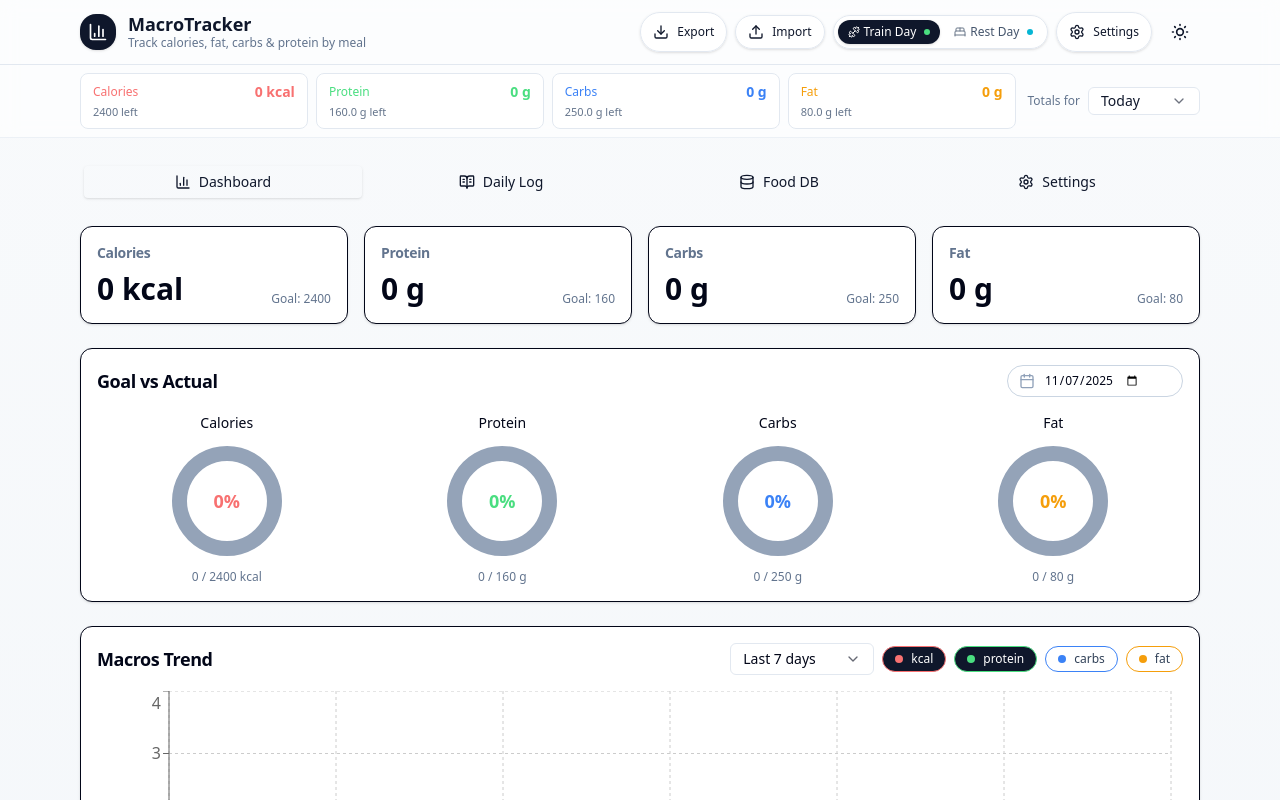
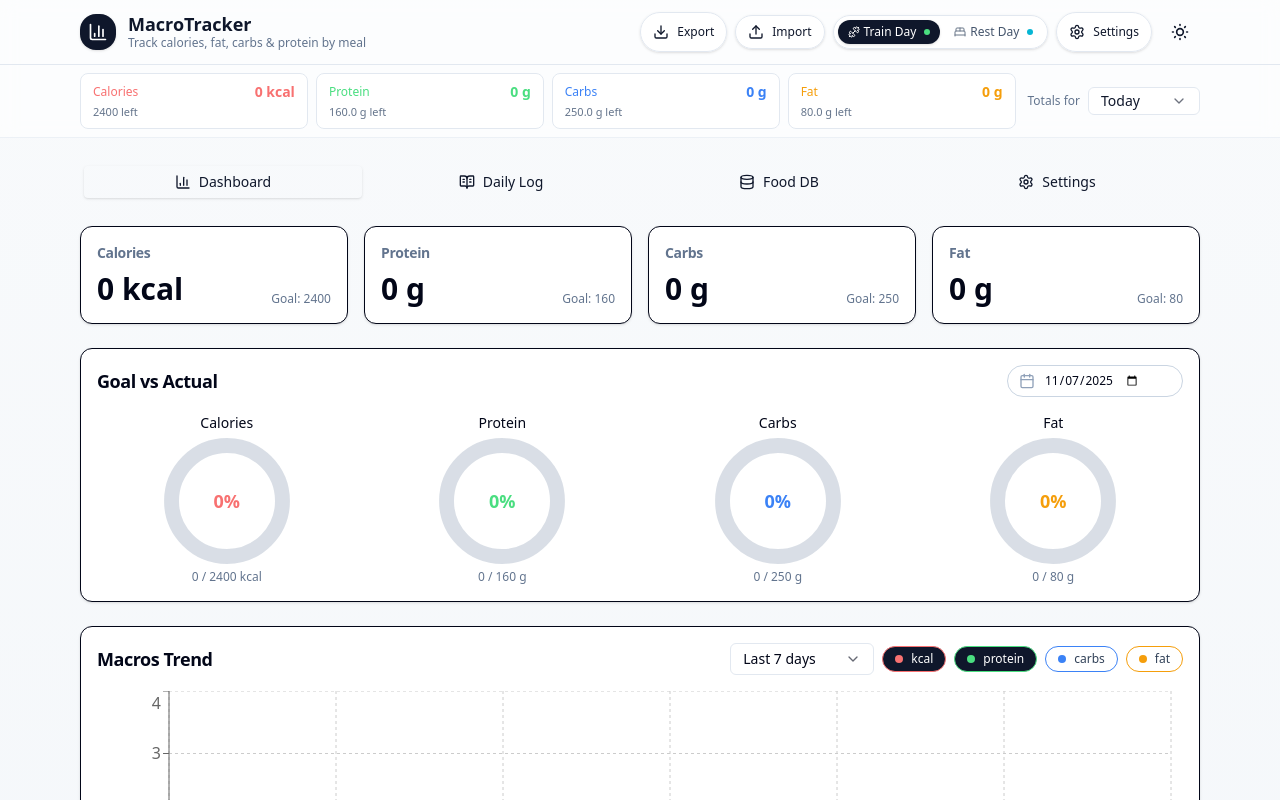
Before and after one commit to worldpeacemetta/WorldPeaceBuilder, a React (Vite) app: page / in a window 1280 px wide. Shown: the top 800 px of the page. Built offline with nearby package versions, Linux system fonts and the light colour scheme.

Commit message:
Improve goal donut overage visualization

```diff
--- a/src/App.jsx
+++ b/src/App.jsx
@@ -1230,97 +1230,81 @@ function AvgTile({ label, entries, foods, days, from }){
 function GoalDonut({ label, color, actual, goal, unit }) {
   const a = Math.max(0, actual || 0);
   const g = Math.max(0, goal || 0);
-  const pct = pctOf(a, g);
-
-  const safePct = Number.isFinite(pct) ? pct : 0;
-  const basePct = Math.min(Math.max(safePct, 0), 100);
-  const overPct = safePct > 100 ? Math.min(safePct - 100, 100) : 0;
-  const remainingPct = safePct < 100 ? Math.max(0, 100 - basePct) : 0;
-
-  const baseData = [];
-  const overlayData = [];
-
-  if (g > 0) {
-    if (basePct > 0) {
-      baseData.push({
-        name: 'Actual',
-        value: basePct,
-        displayValue: Math.min(a, g),
-        fill: color,
-      });
-    }
-
-    if (remainingPct > 0) {
-      baseData.push({
-        name: 'Remaining',
-        value: remainingPct,
-        displayValue: Math.max(0, g - a),
-        fill: COLORS.gray,
-      });
-    }
-
-    if (overPct > 0) {
-      overlayData.push({
-        name: 'Over',
-        value: overPct,
-        displayValue: Math.max(0, a - g),
-        fill: darkenHex(color, 0.7),
-      });
-
-      if (overPct < 100) {
-        overlayData.push({
-          name: 'Cap',
-          value: 100 - overPct,
-          displayValue: 0,
-          fill: 'transparent',
-        });
-      }
-    }
-  } else if (a > 0) {
-    baseData.push({ name: 'Actual', value: 100, displayValue: a, fill: color });
-  } else {
-    baseData.push({ name: 'Empty', value: 100, displayValue: 0, fill: COLORS.gray });
-  }
-
-  if (baseData.length === 0) {
-    baseData.push({ name: 'Empty', value: 100, displayValue: 0, fill: COLORS.gray });
-  }
+  const pctRaw = g > 0 ? (a / g) * 100 : 0;
+  const pct = Number.isFinite(pctRaw) ? Math.round(pctRaw) : 0;
+
+  const basePct = g > 0 ? Math.min(Math.max(pctRaw, 0), 100) : a > 0 ? 100 : 0;
+  const overPct = g > 0 ? Math.min(Math.max(pctRaw - 100, 0), 100) : 0;
+
+  const radius = 52;
+  const strokeWidth = 14;
+  const circumference = 2 * Math.PI * radius;
+
+  const dashFor = (percent) => {
+    if (percent <= 0) return `0 ${circumference}`;
+    if (percent >= 100) return `${circumference} 0.0001`;
+    const length = (percent / 100) * circumference;
+    return `${length} ${circumference - length}`;
+  };
+
+  const baseDasharray = dashFor(basePct);
+  const overDasharray = dashFor(overPct);
+
+  const overlayColor = darkenHex(color, 0.55);
+  const hasGoal = g > 0;
 
   return (
     <div className="flex flex-col items-center justify-center">
-      <div className="text-sm font-medium mb-1">{label}</div>
-      <div className="relative w-32 h-32">
-        <ResponsiveContainer width="100%" height="100%">
-          <PieChart>
-            <Pie data={baseData} dataKey="value" innerRadius={40} outerRadius={55} startAngle={90} endAngle={-270} stroke="none">
-              {baseData.map((d, i) => (
-                <Cell key={`base-${i}`} fill={d.fill} />
-              ))}
-            </Pie>
-            {overlayData.length > 0 && (
-              <Pie
-                data={overlayData}
-                dataKey="value"
-                innerRadius={40}
-                outerRadius={55}
-                startAngle={90}
-                endAngle={-270}
-                stroke="none"
-                isAnimationActive={false}
-              >
-                {overlayData.map((d, i) => (
-                  <Cell key={`over-${i}`} fill={d.fill} />
-                ))}
-              </Pie>
-            )}
-            <RTooltip formatter={(_, n, entry) => [`${Math.round(entry?.payload?.displayValue ?? 0)} ${unit}`, n]} />
-          </PieChart>
-        </ResponsiveContainer>
-        <div className="absolute inset-0 flex items-center justify-center pointer-events-none">
-          <div className="text-lg font-semibold" style={{ color }}>{Number.isFinite(pct) ? `${pct}%` : '0%'}</div>
+      <div className="mb-1 text-sm font-medium">{label}</div>
+      <div className="relative h-32 w-32">
+        <svg viewBox="0 0 120 120" className="h-full w-full">
+          <circle
+            cx="60"
+            cy="60"
+            r={radius}
+            stroke={COLORS.gray}
+            strokeWidth={strokeWidth}
+            fill="transparent"
+            opacity={0.35}
+          />
+          {basePct > 0 && (
+            <circle
+              cx="60"
+              cy="60"
+              r={radius}
+              stroke={color}
+              strokeWidth={strokeWidth}
+              fill="transparent"
+              strokeDasharray={baseDasharray}
+              transform="rotate(-90 60 60)"
+              strokeLinecap="butt"
+            />
+          )}
+          {overPct > 0 && (
+            <circle
+              cx="60"
+              cy="60"
+              r={radius}
+              stroke={overlayColor}
+              strokeWidth={strokeWidth}
+              fill="transparent"
+              strokeDasharray={overDasharray}
+              transform="rotate(-90 60 60)"
+              strokeLinecap="butt"
+            />
+          )}
+        </svg>
+        <div className="pointer-events-none absolute inset-0 flex items-center justify-center">
+          <div className="text-lg font-semibold" style={{ color }}>{Number.isFinite(pct) ? `${pct}%` : "0%"}</div>
         </div>
       </div>
-      <div className="mt-1 text-xs text-slate-500">{Math.round(a)} / {Math.round(g)} {unit}</div>
+      <div className="mt-1 text-xs text-slate-500">
+        {hasGoal ? (
+          <span>{Math.round(a)} / {Math.round(g)} {unit}</span>
+        ) : (
+          <span>{Math.round(a)} {unit}</span>
+        )}
+      </div>
     </div>
   );
 }
```
